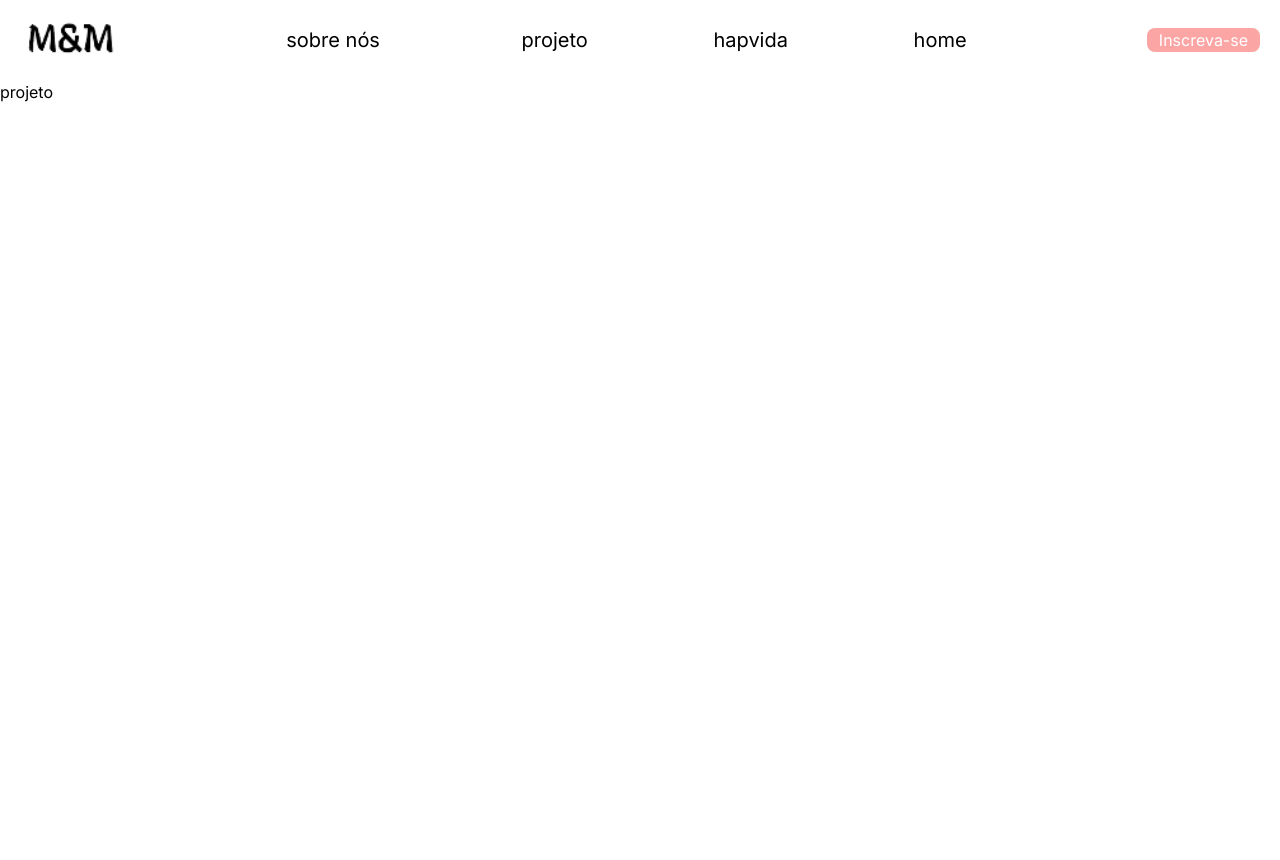
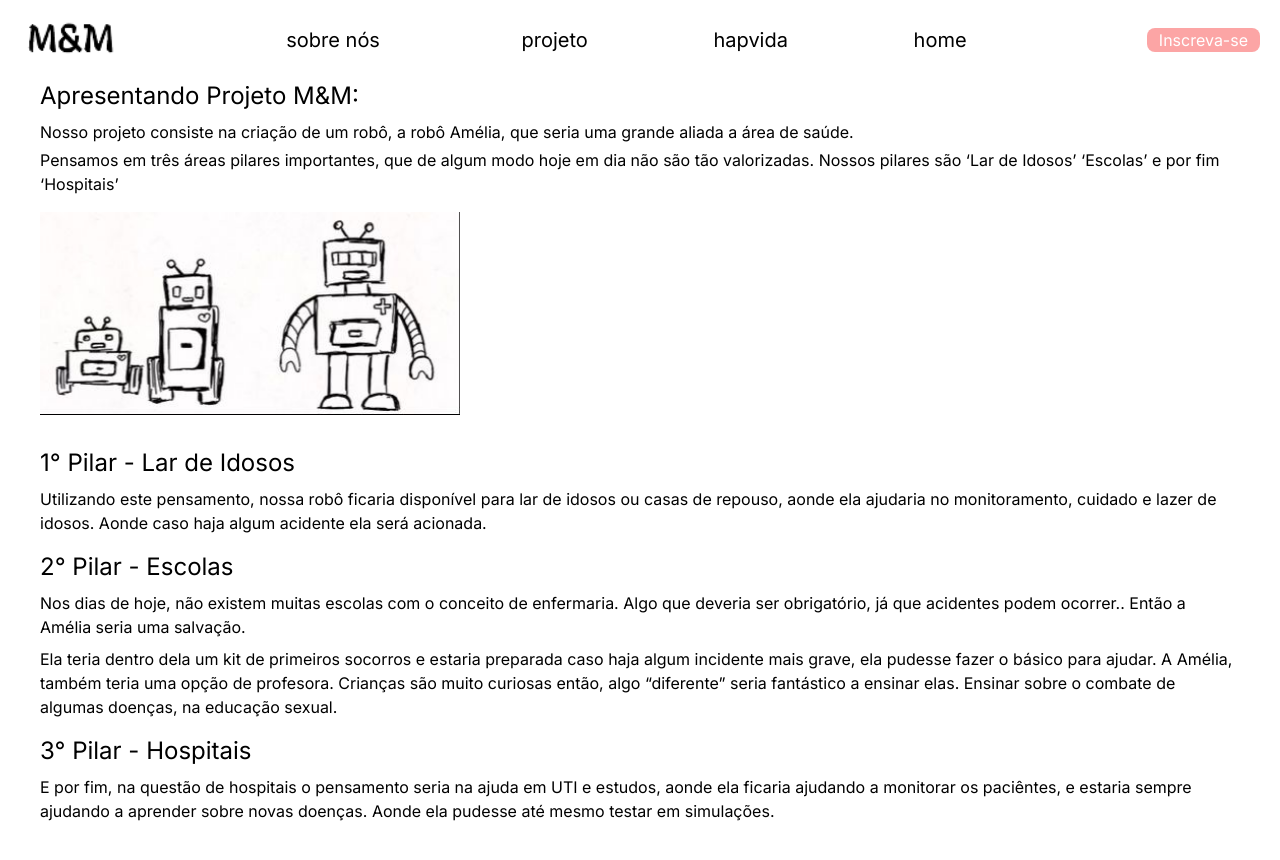
Before and after one commit to ProjetosFaculdadeFiap/GS-Amelia, a Next.js app: page /criadores/projeto in a window 1280 px wide. Shown: the top 860 px of the page. Built offline with nearby package versions, Linux system fonts and the light colour scheme.

Commit message:
adição do projeto + amelia + css

```diff
--- a/src/app/criadores/projeto/page.jsx
+++ b/src/app/criadores/projeto/page.jsx
@@ -1,7 +1,29 @@
+import Image from "next/image";
+
 export default function Projeto() {
     return (
         <>
-            <h1> projeto </h1>
+            <h1 className="px-10 text-2xl mb-2"> Apresentando Projeto M&M: </h1>
+                <p className='px-10 text-base mb-1'> Nosso projeto consiste na criação de um robô, a robô Amélia, que seria uma grande aliada a área de saúde.</p>
+                <p className='px-10 text-base mb-4'> Pensamos em três áreas pilares importantes, que de algum modo hoje em dia não são tão valorizadas. Nossos pilares são ‘Lar de Idosos’ ‘Escolas’ e por fim ‘Hospitais’ </p>
+
+                <Image className="px-10 mb-8" src="/img/amelia.jpg"
+                alt="robozinha amelia"
+                width={500}
+                height={100}  />
+
+            <h2 className="px-10 text-2xl mb-2"> 1° Pilar - Lar de Idosos  </h2>
+            <p className="px-10 text-base mb-4">Utilizando este pensamento, nossa robô ficaria disponível para lar de idosos ou casas de repouso, aonde ela ajudaria no monitoramento, cuidado e lazer de idosos. Aonde caso haja algum acidente ela será acionada. </p>
+
+            <h2 className="px-10 text-2xl mb-2"> 2° Pilar - Escolas  </h2>
+                <p className="px-10 text-base mb-2"> Nos dias de hoje, não existem muitas escolas com o conceito de enfermaria. Algo que deveria ser obrigatório, já que acidentes podem ocorrer.. Então a Amélia seria uma salvação. </p>
+                <p className="px-10 text-base mb-4"> Ela teria dentro dela um kit de primeiros socorros e estaria preparada caso haja algum incidente mais grave, ela pudesse fazer o básico para ajudar.
+A Amélia, também teria uma opção de profesora. Crianças são muito curiosas então, algo “diferente” seria fantástico a ensinar elas. Ensinar sobre o combate de algumas doenças, na educação sexual.  </p>
+
+
+            <h2 className="px-10 text-2xl mb-2"> 3° Pilar - Hospitais  </h2>
+                <p className="px-10 text-base mb-4"> E por fim, na questão de hospitais o pensamento seria na ajuda em UTI e estudos, aonde ela ficaria ajudando a monitorar os paciêntes,  e estaria sempre ajudando a aprender sobre novas doenças. Aonde ela pudesse até mesmo testar em simulações.  </p>
+
         </>
     )
 }
--- a/src/app/criadores/sobre-nos/page.jsx
+++ b/src/app/criadores/sobre-nos/page.jsx
@@ -4,11 +4,6 @@ export default function SobreNos() {
     return (
         <>
             <h1 className="px-10 text-2xl"> Apresentação de participantes: </h1>
-
-            <div>
-
-            </div>
-
         </>
     )
 }
```
Also changed, not shown: public/img/amelia.jpg (added).
